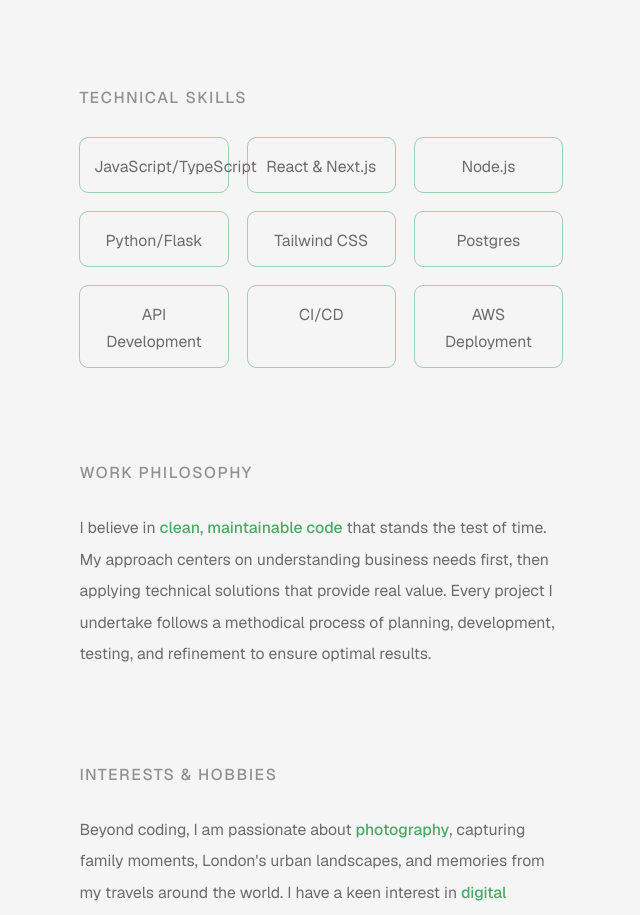
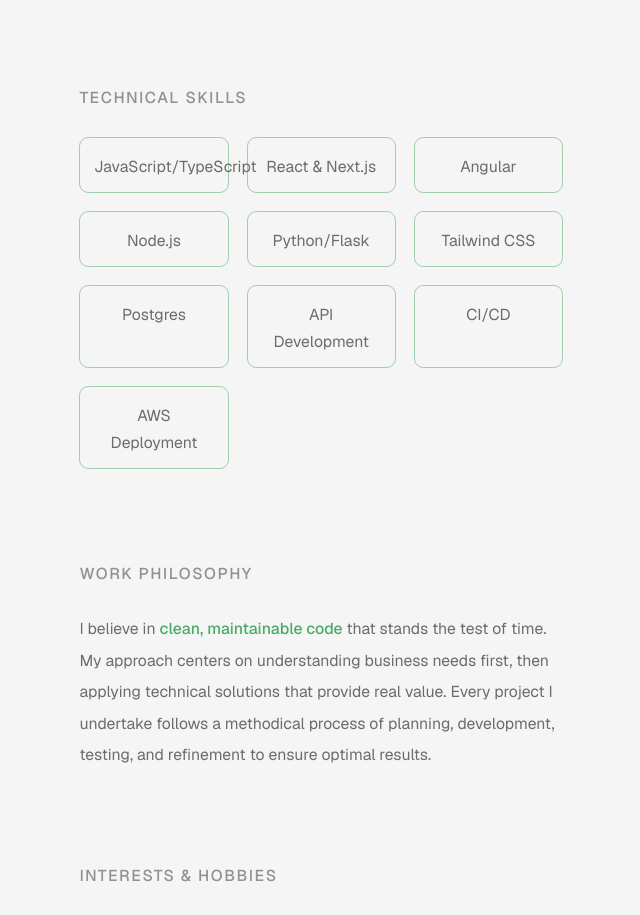
Before and after one commit to Davest9496/portfolio, a Next.js app: page /about in a window 1280 px wide. Shown: the part 880-1795 px from the top of the page, without its empty margins (492-1132 px from the left). Built offline with nearby package versions, Linux system fonts and the light colour scheme.

Commit message:
style: futher layout modifications

```diff
--- a/src/app/about/page.tsx
+++ b/src/app/about/page.tsx
@@ -84,35 +84,27 @@
               className="uppercase text-theme text-xs sm:text-sm tracking-wider sm:tracking-widest opacity-55 font-medium"
             />
             <div className="mt-4 sm:mt-6 grid grid-cols-2 sm:grid-cols-3 gap-3 sm:gap-4 opacity-75">
-              <div className="border border-[#129137]/50 rounded-md p-2 sm:p-3 text-center hover:border-highlight/80 transition-colors">
-                <span className="text-xs sm:text-sm">
-                  JavaScript/TypeScript
-                </span>
-              </div>
-              <div className="border border-[#129137]/50 rounded-md p-2 sm:p-3 text-center hover:border-highlight/30 transition-colors">
-                <span className="text-xs sm:text-sm">React & Next.js</span>
-              </div>
-              <div className="border border-[#129137]/50 rounded-md p-2 sm:p-3 text-center hover:border-highlight/30 transition-colors">
-                <span className="text-xs sm:text-sm">Node.js</span>
-              </div>
-              <div className="border border-[#129137]/50 rounded-md p-2 sm:p-3 text-center hover:border-highlight/30 transition-colors">
-                <span className="text-xs sm:text-sm">Python/Flask</span>
-              </div>
-              <div className="border border-[#129137]/50 rounded-md p-2 sm:p-3 text-center hover:border-highlight/30 transition-colors">
-                <span className="text-xs sm:text-sm">Tailwind CSS</span>
-              </div>
-              <div className="border border-[#129137]/50 rounded-md p-2 sm:p-3 text-center hover:border-highlight/30 transition-colors">
-                <span className="text-xs sm:text-sm">Postgres</span>
-              </div>
-              <div className="border border-[#129137]/50 rounded-md p-2 sm:p-3 text-center hover:border-highlight/30 transition-colors">
-                <span className="text-xs sm:text-sm">API Development</span>
-              </div>
-              <div className="border border-[#129137]/50 rounded-md p-2 sm:p-3 text-center hover:border-highlight/30 transition-colors">
-                <span className="text-xs sm:text-sm">CI/CD</span>
-              </div>
-              <div className="border border-[#129137]/50 rounded-md p-2 sm:p-3 text-center hover:border-highlight/30 transition-colors">
-                <span className="text-xs sm:text-sm">AWS Deployment</span>
-              </div>
+              {[
+                "JavaScript/TypeScript",
+                "React & Next.js",
+                "Angular",
+                "Node.js",
+                "Python/Flask",
+                "Tailwind CSS",
+                "Postgres",
+                "API Development",
+                "CI/CD",
+                "AWS Deployment",
+              ].map((skill, index) => (
+                <div
+                  key={index}
+                  className={`border border-[#129137]/50 rounded-md p-2 sm:p-3 text-center hover:border-highlight/${
+                    index === 0 ? "80" : "30"
+                  } transition-colors`}
+                >
+                  <span className="text-xs sm:text-sm">{skill}</span>
+                </div>
+              ))}
             </div>
           </div>
 
@@ -206,7 +198,7 @@
             </div>
           </div>
 
-          <div className="mt-8 sm:mt-10 md:mt-12 xl:mt-50">
+          <div className="mt-28 sm:mt-30 md:mt-32 xl:mt-50">
             <Footer />
           </div>
         </div>
```
